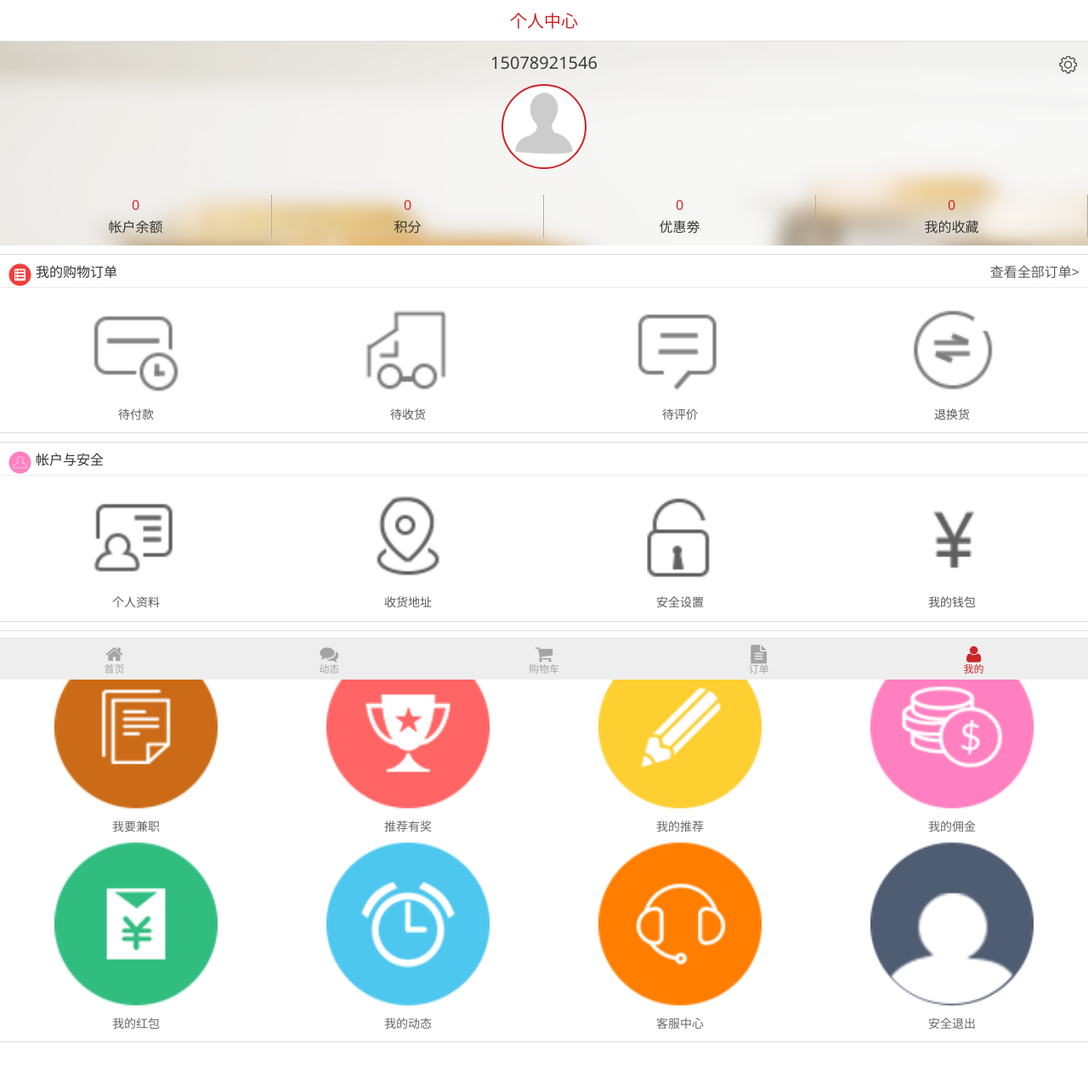
After one commit to wuxiaona123/supermarket, a Django app: template supermarketpojckt/templates/users/member.html in a window 1280 px wide. The commit adds this page. Shown: the whole page at 85% size. Run offline with Django 3.2, Linux system fonts and the light colour scheme; the template is opened without the code that fills it, so the values that code supplies are empty; parts of the project's set-up code (start-up, migrations or seed data) failed here and were passed over.

Commit message:
完成登录功能，渲染个人中心

```diff
--- a/supermarketpojckt/apps/users/urls.py
+++ b/supermarketpojckt/apps/users/urls.py
@@ -1,9 +1,10 @@
 from django.conf.urls import url
 
-from apps.users.views import Register, Login, Verification
+from apps.users.views import Register, Login, Verification, PersonalCenter
 
 urlpatterns = [
     url(r'^$', Register.as_view(), name='register'),  # 注册
     url(r'^login/$', Login.as_view(), name='login'),  # 登录
     url(r'^verification/$', Verification .as_view(), name='verification '),  # 获取验证码
+    url(r'^PersonalCenter/$', PersonalCenter .as_view(), name='PersonalCenter '),  # 获取验证码
 ]
--- /dev/null
+++ b/supermarketpojckt/templates/users/member.html
@@ -0,0 +1,218 @@
+{% extends 'common/parent.html' %}
+{% load static %}
+{% block title %}
+    个人中心
+{% endblock %}
+
+
+{% block nav %}
+    <header data-am-widget="header" class="am-header am-header-default sq-head ">
+        <h1 class="am-header-title">
+            <a href="" class="">个人中心</a>
+        </h1>
+    </header>
+    <div style="height: 49px;"></div>
+{% endblock %}
+
+
+
+
+{% block content %}
+    <div class="member">
+        <div class="mem-tit">15078921546
+            <a href="step.html" class="step"><img src="{% static 'images/step.png' %}" width="26"/></a>
+        </div>
+        <div class="mem-pic">
+            <div class="mem-pic-bg" style="background-image: url({% static 'images/memtx.png' %});"></div>
+        </div>
+        <ul class="member-menu">
+            <li>
+                <a href="records.html">
+                    <p class="yellow">0</p>
+                    <p class="black">帐户余额 </p>
+                </a>
+            </li>
+            <li>
+                <a href="integral.html">
+                    <p class="yellow">0</p>
+                    <p class="black">积分 </p>
+                </a>
+            </li>
+            <li>
+                <a href="yhq.html">
+                    <p class="yellow">0</p>
+                    <p class="black">优惠劵 </p>
+                </a>
+            </li>
+            <li>
+                <a href="collect.html">
+                    <p class="yellow">0</p>
+                    <p class="black">我的收藏 </p>
+                </a>
+            </li>
+        </ul>
+    </div>
+    <div class="user-list">
+        <div class="u-list-main">
+            <img src="{% static 'images/order-pic.png' %}" width="27"/>
+            <span>我的购物订单</span>
+            <a href="allorder.html">查看全部订单></a>
+        </div>
+        <ul class="user-nav">
+            <li><a href="allorder.html"> <img src="{% static 'images/1-icon.png' %}">
+                <p>待付款</p></a></li>
+            <li><a href="allorder.html"> <img src="{% static 'images/1-icon1.png' %}">
+                <p>待收货</p></a></li>
+            <li><a href="allorder.html"> <img src="{% static 'images/1-icon2.png' %}">
+                <p>待评价</p></a></li>
+            <li><a href="allorder.html"> <img src="{% static 'images/1-icon3.png' %}">
+                <p>退换货</p></a></li>
+        </ul>
+        <div class="u-list-main">
+            <img src="{% static 'images/order-my.png' %}" width="27"/>
+            <span>帐户与安全</span>
+        </div>
+        <ul class="user-nav">
+            <li><a href="infor.html"> <img src="{% static 'images/1-icon4.png' %}">
+                <p>个人资料</p></a></li>
+            <li><a href="gladdress.html"> <img src="{% static 'images/1-icon5.png' %}">
+                <p>收货地址</p></a></li>
+            <li><a href="saftystep.html"> <img src="{% static 'images/1-icon6.png' %}">
+                <p>安全设置</p></a></li>
+            <li><a href="money.html"> <img src="{% static 'images/1-icon7.png' %}">
+                <p>我的钱包</p></a></li>
+        </ul>
+    </div>
+    <!--导航-->
+    <ul class="sq-nav"
+        style=" background: #fff; margin-top: 1rem; border-top: 1px solid #ddd;  border-bottom: 1px solid #ddd;">
+        <li>
+            <div class="am-gallery-item">
+                <a href="job.html" class="">
+                    <img src="{% static 'images/m_03.png' %}"/>
+                    <p>我要兼职</p>
+                </a>
+            </div>
+        </li>
+        <li>
+            <div class="am-gallery-item">
+                <a href="recommend.html" class="">
+                    <img src="{% static 'images/m_04.png' %}"/>
+                    <p>推荐有奖</p>
+                </a>
+            </div>
+        </li>
+        <li>
+            <div class="am-gallery-item">
+                <a href="myrecommend.html" class="">
+                    <img src="{% static 'images/m_05.png' %}"/>
+                    <p>我的推荐</p>
+                </a>
+            </div>
+        </li>
+        <li>
+            <div class="am-gallery-item">
+                <a href="" class="">
+                    <img src="{% static 'images/m_06.png' %}"/>
+                    <p>我的佣金</p>
+                </a>
+            </div>
+        </li>
+        <li>
+            <div class="am-gallery-item">
+                <a href="yhq.html" class="">
+                    <img src="{% static 'images/m_02.png' %}"/>
+                    <p>我的红包</p>
+                </a>
+            </div>
+        </li>
+        <li>
+            <div class="am-gallery-item">
+                <a href="message.html" class="">
+                    <img src="{% static 'images/m_07.png' %}"/>
+                    <p>我的动态</p>
+                </a>
+            </div>
+        </li>
+        <li>
+            <div class="am-gallery-item">
+                <a href="javascript:;" class="index-qd">
+                    <img src="{% static 'images/m_08.png' %}"/>
+                    <p>客服中心</p>
+                </a>
+            </div>
+        </li>
+        <li>
+            <div class="am-gallery-item">
+                <a href="" class="">
+                    <img src="{% static 'images/m_09.png' %}"/>
+                    <p>安全退出</p>
+                </a>
+            </div>
+        </li>
+    </ul>
+    <!--客服中心-->
+    <div class="qd-box">
+        <div class="popup-title">
+            <span>客服中心</span>
+            <div class="popup-close"><i class="iconfont">&#xe602</i></div>
+        </div>
+        <div class="dq-text">
+            <a href="http://wpa.qq.com/msgrd?v=3&uin=123456789&site=qq&menu=yes">
+                <img src="{% static 'images/contactqq.png' %}" width="50"/>
+                <p class="contactqq">联系QQ</p>
+            </a>
+            <a href="tel:0791-12345678">
+                <img src="{% static 'images/contacttele.png' %}" width="50"/>
+                <p class="contacttele">呼叫电话</p>
+            </a>
+        </div>
+    </div>
+    <!--底部-->
+    <div style="height: 55px;"></div>
+    <div data-am-widget="navbar" class="am-navbar am-cf am-navbar-default sq-foot am-no-layout" id="">
+        <ul class="am-navbar-nav am-cf am-avg-sm-5">
+            <li>
+                <a href="index.html" class="">
+                    <span class="am-icon-home"></span>
+                    <span class="am-navbar-label">首页</span>
+                </a>
+            </li>
+            <li>
+                <a href="message.html" class="">
+                    <span class="am-icon-comments"></span>
+                    <span class="am-navbar-label">动态</span>
+                </a>
+            </li>
+            <li>
+                <a href="shopcart.html" class="">
+                    <span class="am-icon-shopping-cart"></span>
+                    <span class="am-navbar-label">购物车</span>
+                </a>
+            </li>
+            <li>
+                <a href="allorder.html" class="">
+                    <span class="am-icon-file-text"></span>
+                    <span class="am-navbar-label">订单</span>
+                </a>
+            </li>
+
+            <li>
+                <a href="member.html" class="curr">
+                    <span class="am-icon-user"></span>
+                    <span class="am-navbar-label">我的</span>
+                </a>
+            </li>
+        </ul>
+    </div>
+{% endblock %}
+
+
+
+{% block footerjs %}
+    <script type='text/javascript'>
+        (function () {
+            new PopUp_api({el: '.index-qd', html: '.qd-box'});
+        })()
+    </script>
+{% endblock %}
```
Also changed, not shown: supermarketpojckt/apps/users/forms.py (+50 -8 lines), supermarketpojckt/apps/users/views.py (+28 -7 lines), supermarketpojckt/supermarketpojckt/settings.py (+15 -0 lines), supermarketpojckt/templates/users/login.html (+15 -6 lines), supermarketpojckt/db.sqlite3.
